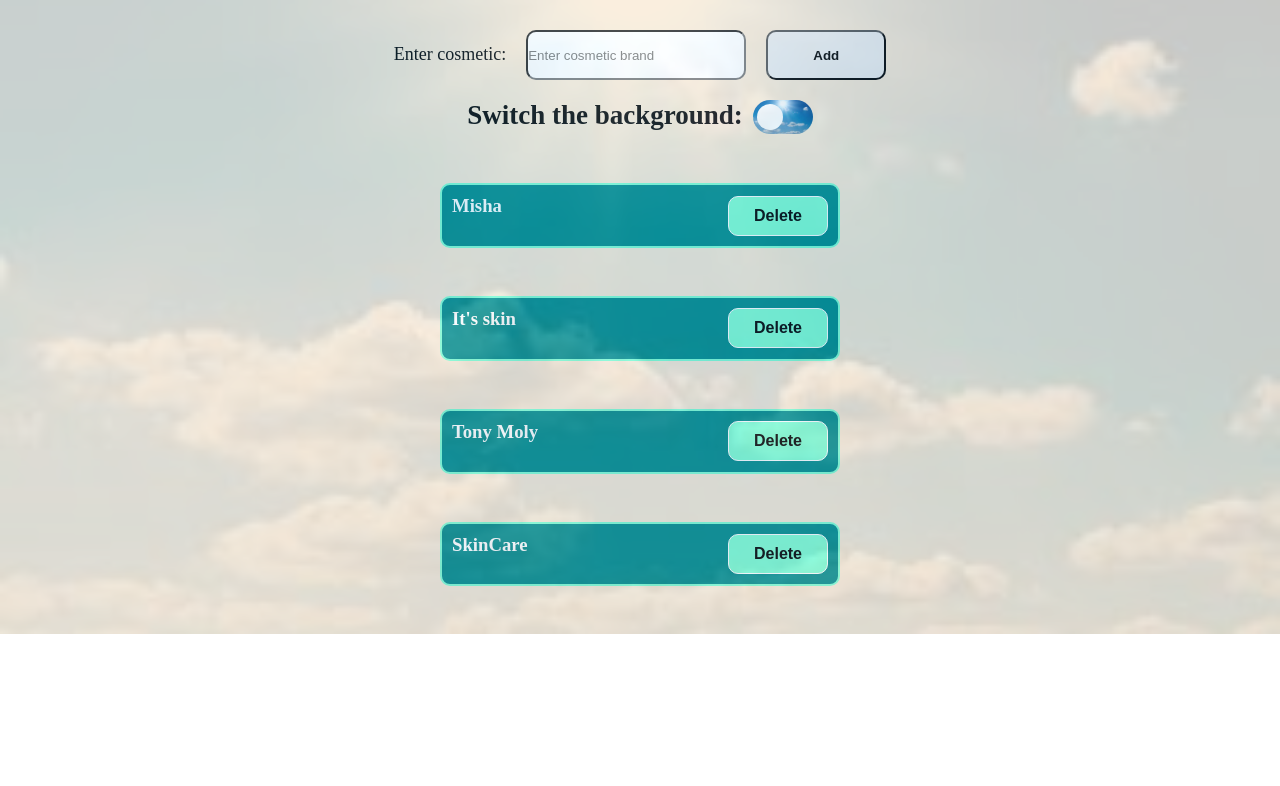
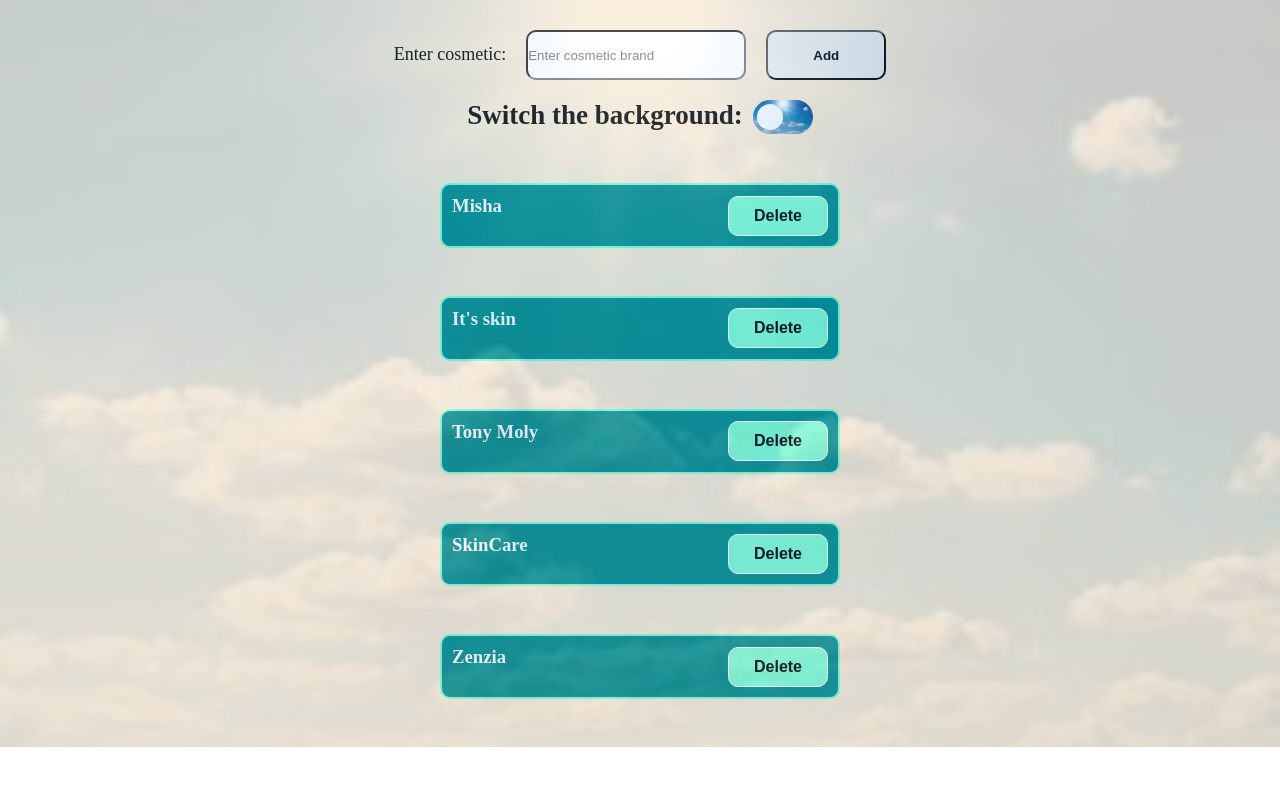
Before and after one commit to Peryshka/React-task2, a React (Create React App) app: page / in a window 1280 px wide. Shown: the top 786 px of the page. Built offline with nearby package versions, Linux system fonts and the light colour scheme.

Commit message:
added App.module.css

```diff
--- a/src/App.css
+++ b/src/App.css
@@ -17,36 +17,6 @@
   opacity: 0.9;
 }
 
-.wrap {
-  display: flex;
-  flex-direction: column;
-  justify-content: center;
-  align-items: center;
-  background-color: antiquewhite;
-  padding: 30px;
-  opacity:0.8;
-}
-
-.input {
-  margin-left: 20px;
-  width: 220px;
-  height: 50px;
-  border-radius: 10px;
-}
-
-.addBtn {
-  width: 120px;
-  height: 50px;
-  border-radius: 10px;
-  margin-left: 20px;
-  font-weight: 600;
-}
-
-.flower {
-  width: 200px;
-  height: 200px;
-}
-
 .nightMode{
   display: block;
   background: url('./img/night.jpeg') center center/cover no-repeat;
--- a/src/App.js
+++ b/src/App.js
@@ -1,7 +1,9 @@
 import './App.css';
+import './App.module.css';
 import InfoList from "./components/info-list";
 import {useState} from 'react';
 import ToggleSwitchChangeBg from "./components/ToggleSwitchChangeBg";
+import styled from './App.module.css';
 
 const DATA = [
   {
@@ -22,6 +24,11 @@
   {
     id: 4,
     title: 'SkinCare',
+    body: 'lorem lorem lorem lorem'
+  },
+  {
+    id: 5,
+    title: 'Zenzia',
     body: 'lorem lorem lorem lorem'
   }
 ];
@@ -57,19 +64,19 @@
   //End of Handle functions for events
   //Rendering Info
   return (
-    <div className={`'container' ${isNight? 'nightMode' : ' dayMode' } `}>
-      <div className='wrap'>
+    <div className={`'container ${isNight ? 'nightMode' : 'dayMode'}`}>
+      <div className={styled.wrap}>
         <div className="form">
           <label className="label">
             Enter cosmetic:
             <input value={newTitle}
                    type="text"
                    placeholder="Enter cosmetic brand"
-                   className="input"
+                   className={styled.input}
                    onChange={handleTitleChange}
             />
           </label>
-          <button className="addBtn" onClick={handleAddPost}>Add</button>
+          <button className={styled.addBtn} onClick={handleAddPost}>Add</button>
         </div>
         <ToggleSwitchChangeBg
         onChange={handleNightTheme}
--- /dev/null
+++ b/src/App.module.css
@@ -0,0 +1,29 @@
+.wrap {
+  display: flex;
+  flex-direction: column;
+  justify-content: center;
+  align-items: center;
+  background-color: antiquewhite;
+  padding: 30px;
+  opacity:0.8;
+}
+
+.input {
+  margin-left: 20px;
+  width: 220px;
+  height: 50px;
+  border-radius: 10px;
+}
+
+.addBtn {
+  width: 120px;
+  height: 50px;
+  border-radius: 10px;
+  margin-left: 20px;
+  font-weight: 600;
+}
+
+.flower {
+  width: 200px;
+  height: 200px;
+}
```
